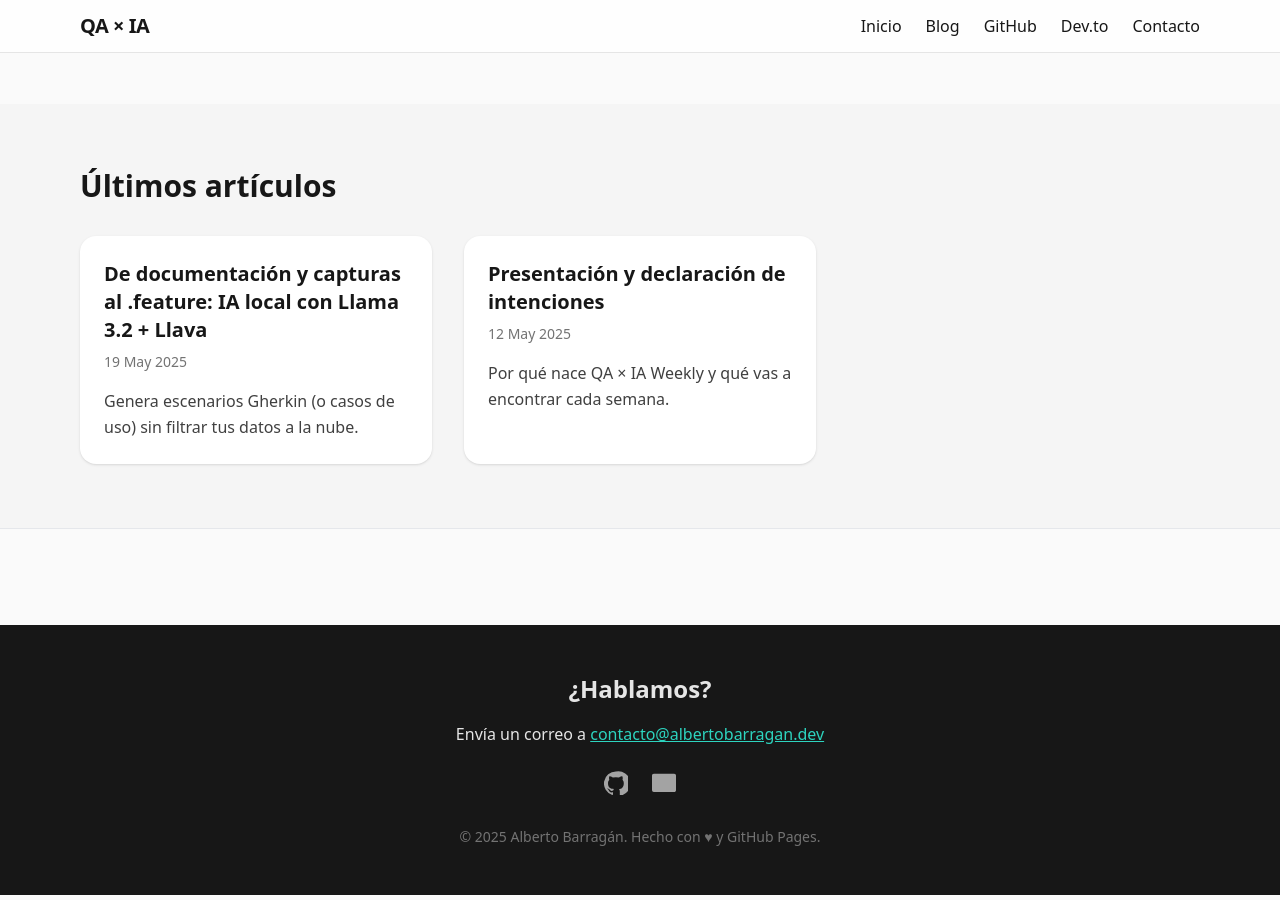
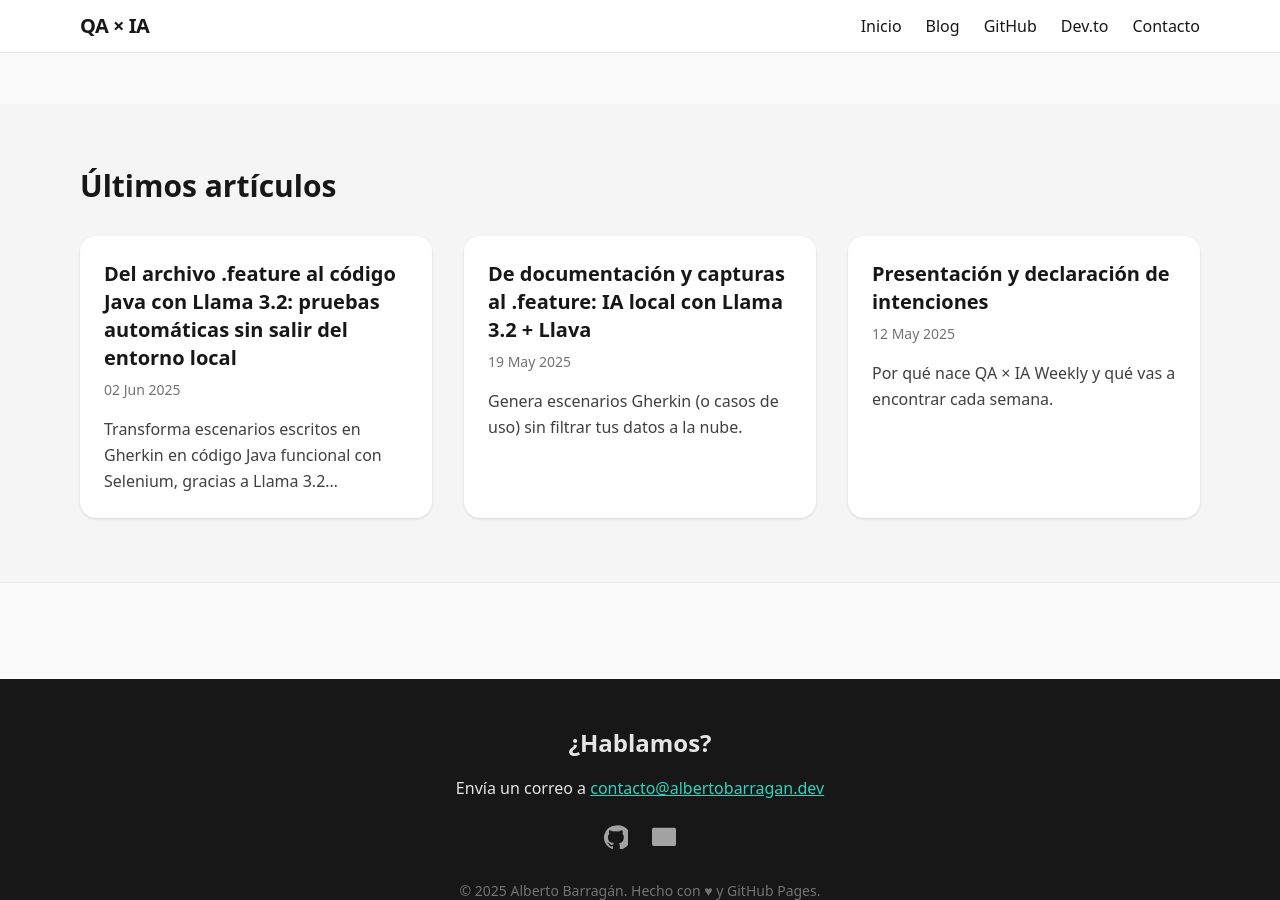
Before and after one commit to abarragancosto/abarragancosto.github.io, a Jekyll site: the page built from index.md, in a window 1280 px wide and 900 px high, scrolled down 681 px. Built offline with Jekyll 4.4.1, drawn with Linux system fonts in a browser that asks for light colours; nearby versions of some CDN libraries; part of the change alters nothing that is shown.

Commit message:
Se añade el tercer artículo

````diff
--- /dev/null
+++ b/_posts/2025-06-02-seleniumJavaGen.md
@@ -0,0 +1,204 @@
+---
+title: "Del archivo .feature al código Java con Llama 3.2: pruebas automáticas sin salir del entorno local"
+excerpt: "Transforma escenarios escritos en Gherkin en código Java funcional con Selenium, gracias a Llama 3.2 ejecutándose de forma local. Sin exposición de datos, sin servicios externos."
+classes: wide
+toc: true
+date: 2025-06-02
+header:
+  overlay_filter: 0.25
+  caption: "QA × IA Weekly · Artículo 3"
+---
+
+> Este artículo explica cómo convertir un archivo `.feature` y una captura del DOM de una página web en código Java completamente funcional, listo para ser ejecutado con Selenium. Todo el proceso se realiza localmente utilizando el modelo Llama 3.2 a través de Ollama, evitando así el uso de APIs externas y preservando la confidencialidad de los datos.
+>
+> El flujo propuesto permite generar automáticamente las Step Definitions y los Page Objects necesarios para ejecutar las pruebas, con tiempos de respuesta razonables incluso en equipos con recursos limitados.
+
+## 1. Motivación
+
+En el primer artículo de esta serie ya mostramos cómo transformar requisitos escritos en lenguaje natural en archivos `.feature` utilizando un modelo de lenguaje ejecutado en local. Hoy damos un paso más: a partir de ese archivo `.feature` generado, vamos a obtener todo el código necesario para lanzar una prueba automática con Selenium. Sin escribir ni una línea de código manualmente.
+
+Este flujo permite ir directamente **de requisitos a código ejecutable**, manteniendo todo el proceso en un entorno local. Esto significa:
+
+- Sin necesidad de subir datos sensibles a la nube.
+- Sin depender de APIs externas ni servicios de terceros.
+- Sin comprometer la confidencialidad del DOM o los escenarios de prueba.
+
+La web que queremos testear se despliega también en local, y el modelo Llama 3.2 trabaja exclusivamente con los archivos locales generados: el `.feature` y la estructura del DOM exportada en JSON. Esta estrategia garantiza un entorno cerrado y seguro, ideal para proyectos que manejan información privada o para equipos que buscan independencia tecnológica.
+
+## 2. Requisitos previos
+
+Antes de ejecutar el flujo completo, es necesario tener instaladas algunas herramientas clave:
+
+- **Ollama + Llama 3.2**
+  Para servir el modelo de lenguaje en local. ( Si ya lo instalaste en el primer artículo, no hace falta instalarlo puesto que ya lo tienes)
+  ```bash
+  brew install ollama       # macOS
+  ollama pull llama3:2
+  ```
+
+- **Playwright para Python**
+  Se utilizará para capturar el DOM de la web. Se utiliza Playwright ya que para futuros proyectos lo utilizaremos.
+  ```bash
+  pip install playwright
+  playwright install chromium
+  ```
+
+- **Maven 3.9 o superior**
+  Para compilar y lanzar las pruebas automáticas.
+  ```bash
+  brew install maven       # macOS
+  ```
+
+- **Git**
+  Para clonar los repositorios necesarios.
+  ```bash
+  git clone <url>
+  ```
+
+> En sistemas Linux o Windows, los comandos son equivalentes utilizando el gestor de paquetes correspondiente (`apt`, `choco`, etc.).
+
+## 3. Guía paso a paso
+
+### 3.1 Clonar el proyecto
+
+```bash
+git clone https://github.com/abarragancosto/selenium-feature-gen.git
+```
+Para facilitar la prueba, se han añadido dentro del mismo repositorio todo el código necesario para la prueba. El proyecto consta de:
+
+- **`login_example`**
+  Contiene una página HTML sencilla con un formulario de login. Se utilizará como aplicación bajo prueba y se servirá localmente.
+
+- **`selenium-bdd-base`**
+  Proyecto base en Java con Maven y estructura BDD. Aquí se ubicarán los Page Objects y Steps generados, y desde aquí se ejecutarán las pruebas automáticas.
+
+- **`generate_code_selenium.py`**
+  Código Python encargado de:
+  - Capturar el DOM con Playwright.
+  - Invocar al modelo Llama 3.2 con el contexto adecuado.
+  - Generar automáticamente el código Java (Page Object + Step Definitions).
+- **`dom_snapshot.py`**
+  Código Python encargado de:
+  - Capturar el DOM con Playwright.
+
+### 3.2 Iniciar los servicios necesarios
+
+#### a) Servir la web de ejemplo
+
+```bash
+cd login_example
+python -m http.server 8000 &
+cd ..
+```
+
+Esto dejará la web accesible en `http://localhost:8000/login.html`.
+
+#### b) Iniciar el modelo Llama 3.2
+
+```bash
+ollama serve &
+```
+
+Y si no lo has descargado aún:
+
+```bash
+ollama pull llama3:2
+```
+
+### 3.3 Capturar el DOM
+Para instalar dependencias:
+```bash
+pip install playwright
+playwright install chromium
+```
+
+Para ejecutar la captura del DOM
+```
+python dom_snapshot.py http://localhost:8000/login.html
+```
+Esto navegará hasta la pantalla de login y generará todo el DOM en un fichero llamado dom.json
+![ejemploDom](/assets/images/articulo3/ejemploDom.png)
+
+### 3.4 Generar el código con IA
+Desde el proyecto llm-code-gen, ejecutamos el script que genera automáticamente el código Java necesario para lanzar las pruebas:
+
+```bash
+python generate_code_selenium.py ./selenium-bdd-base/src/test/resources/features/login.feature dom.json \\
+  --po-dir ./selenium-bdd-base/src/main/java/pageobjects \\
+  --steps-dir ./selenium-bdd-base/src/test/java/steps
+  ```
+Este script acepta los siguientes argumentos:
+
+- **`feature`**
+  Ruta al archivo .feature que contiene el escenario en lenguaje Gherkin.
+
+- **`dom`**
+  Archivo dom.json generado anteriormente con Playwright; contiene la estructura HTML de la página a testear.
+
+- **`--po-dir`**
+  Directorio donde se guardará el Page Object generado (LoginPage.java).
+  Por defecto: src/main/java/pageobjects.
+
+- **`--steps-dir`**
+  Directorio donde se guardarán las Step Definitions (LoginSteps.java).
+  Por defecto: src/test/java/steps.
+
+Tras la ejecución, encontrarás el código generado en las rutas indicadas, listo para ser compilado y probado con Maven.
+Un ejemplo de la generación de ficheros tras el lanzamiento sería
+![pageObjects](/assets/images/articulo3/po.png)
+![steps](/assets/images/articulo3/sd.png)
+
+
+### 3.5 Ejecutar las pruebas
+
+```bash
+cd selenium-bdd-base
+mvn test
+```
+
+El informe de resultados en formato HTML estará disponible en:
+
+```
+target/cucumber-report.html
+```
+
+Tras el lanzamiento, también se vería por consola el resultado de los test. En este caso y sin haber tocado nada de código sería:
+![test](/assets/images/articulo3/test.png)
+Como puede verse, ha tardado menos de 4 segundos en lanzar los 4 test de prueba.
+
+## 4. Próximos pasos
+
+Este flujo ya nos permite generar pruebas automatizadas funcionales desde requisitos, sin intervención manual y manteniendo la privacidad de los datos. El siguiente objetivo será **completar el ciclo con un sistema de reporting automatizado**.
+
+La idea es generar un resumen a partir del informe HTML de Cucumber, procesarlo con el modelo en local y enviarlo automáticamente por correo. De esta forma, cerraremos todo el flujo: desde la especificación de requisitos hasta la comunicación final del resultado, todo asistido por inteligencia artificial y sin depender de servicios externos.
+
+## 5. Líneas de mejora
+
+Este proyecto demuestra el flujo en un escenario muy acotado: una sola pantalla con un formulario de login. Es una prueba de concepto simple, pero funcional.
+
+En los próximos artículos abordaremos casos más complejos que incluyan **navegación entre pantallas y flujos dinámicos**. Para ello, utilizaremos una variante más avanzada del proyecto con **Playwright MCP**, una extensión que permitirá:
+
+- Recorrer múltiples pantallas automáticamente.
+- Capturar y entender flujos de navegación.
+- Generar Page Objects y Steps de forma encadenada.
+
+Esto abre la puerta a generar suites completas de testing funcional a partir de modelos de lenguaje, con un nivel de autonomía mucho mayor.
+
+## 6. Conclusión
+
+Este ejemplo demuestra cómo se puede automatizar la generación de código de pruebas funcionales a partir de un simple archivo `.feature`, pero no pretende reemplazar el criterio ni la experiencia de un QA experto.
+
+El código generado es una base funcional que **debe ser revisada, mejorada y adaptada**. En escenarios reales, será necesario **reutilizar Page Objects entre pantallas**, aplicar buenas prácticas de diseño, validar selectores y mantener una arquitectura mantenible a largo plazo.
+
+Lo que aquí mostramos es un primer paso hacia una forma más ágil y asistida de trabajar, sin perder el control ni la calidad técnica.
+
+## 7. ¿Te interesa este enfoque?
+
+Este artículo forma parte de una serie en la que exploro cómo aplicar modelos de lenguaje en local para facilitar tareas complejas de automatización sin comprometer la privacidad de los datos.
+
+Me interesa saber tu opinión:
+- ¿Te resulta útil este tipo de enfoque?
+- ¿Qué te gustaría que profundizase en los siguientes artículos?
+- ¿Quieres ver ejemplos más complejos o enfocados a otros entornos (API, móviles, CI/CD...)?
+
+Puedes dejar tu feedback en comentarios, mensajes o directamente en el repositorio.
--- a/index.md
+++ b/index.md
@@ -4,9 +4,9 @@ title: "QA × IA – Alberto Barragán"
 ---
 <section class="max-w-6xl mx-auto px-4 py-24 flex flex-col lg:flex-row items-center gap-10">
   <div class="flex-1">
-    <h1 class="text-4xl sm:text-5xl font-extrabold mb-6 leading-tight">Calidad de Software &amp; <span class="text-teal-600">Inteligencia Artificial</span></h1>
+    <h1 class="text-4xl sm:text-5xl font-extrabold mb-6 leading-tight">Calidad de Software &amp; <span class="text-sky-600">Inteligencia Artificial</span></h1>
     <p class="text-lg mb-8">Destripando QA, automatización E2E y modelos IA con ejemplos del mundo real. Cada semana, un nuevo artículo directamente desde mi laboratorio.</p>
-    <a href="/blog/" class="inline-block bg-teal-600 text-white px-6 py-3 rounded-xl shadow hover:bg-teal-700 transition">Ir al Blog</a>
+    <a href="/blog/" class="inline-block bg-sky-600 text-white px-6 py-3 rounded-xl shadow hover:bg-sky-700 transition">Ir al Blog</a>
   </div>
   <div class="flex-1">
     <img src="/assets/images/logo.png" alt="Ilustración QA & IA" class="w-full">
````
Also changed, not shown: assets/images/articulo3/creacionCodigo.png (added), assets/images/articulo3/ejemploDom.png (added), assets/images/articulo3/po.png (added), assets/images/articulo3/sd.png (added), assets/images/articulo3/test.png (added).
